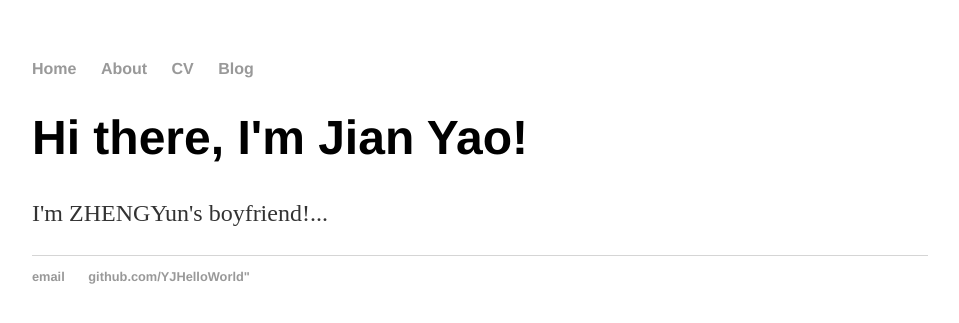
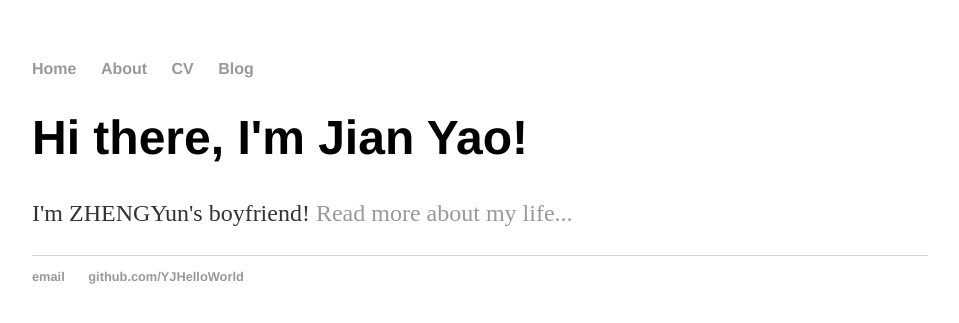
Before and after one commit to YJHelloWorld/back_up_YJHelloWorld.github.io, a Jekyll site: the page built from index.html, in a window 1280 px wide. Shown: the top 323 px of the page, without its empty margins (160-1119 px from the left). Built offline with Jekyll 4.4.1, drawn with Linux system fonts in a browser that asks for light colours.

Commit message:
Update index.html

```diff
--- a/index.html
+++ b/index.html
@@ -1,30 +1,8 @@
-<!DOCTYPE html>
-<html>
-	<head>
-		<title>Jian Yao</title>
-                <!-- link to main stylesheet -->
-		<link rel="stylesheet" type="text/css" href="/css/main.css">
-	</head>
-	<body>
-		<nav>
-    		<ul>
-        		<li><a href="/">Home</a></li>
-	        	<li><a href="http://astro.sjtu.edu.cn/zh/staff/students/39-">About</a></li>
-        		<li><a href="/cv">CV</a></li>
-        		<li><a href="/blog">Blog</a></li>
-    		</ul>
-		</nav>
-		<div class="container">
-    		<div class="blurb">
-        		<h1>Hi there, I'm Jian Yao!</h1>
-				<p>I'm ZHENGYun's boyfriend!...</a></p>
-    		</div><!-- /.blurb -->
-		</div><!-- /.container -->
-		<footer>
-    		<ul>
-        		<li><a href="mailto:NAIVEHB@sjtu.edu.cn">email</a></li>
-        		<li><a href="https://github.com/YJHelloWorld">github.com/YJHelloWorld"</a></li>
-			</ul>
-		</footer>
-	</body>
-</html>
+---
+layout: default
+title: JianYao
+---
+<div class="blurb">
+	<h1>Hi there, I'm Jian Yao!</h1>
+	<p>I'm ZHENGYun's boyfriend! <a href="/about">Read more about my life...</a></p>
+</div><!-- /.blurb -->
```
